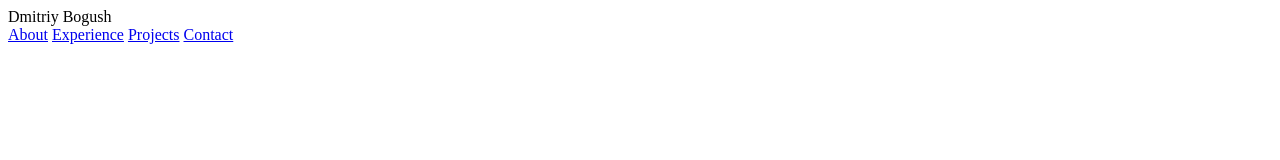
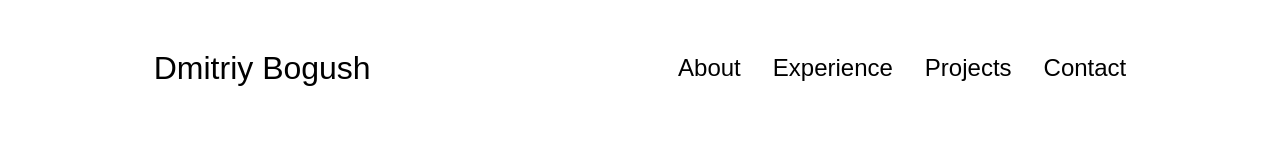
Before and after one commit to DmitriyBogush/DmitriyBogush.github.io, a plain HTML site: page index.html in a window 1280 px wide. Drawn offline with Linux system fonts and the light colour scheme.

Commit message:
Adding nav items

```diff
--- a/index.html
+++ b/index.html
@@ -1,20 +1,24 @@
  <!DOCTYPE html>
-<html>
+<html lang="en">
 <head>
+    <meta charset="UTF-8"/>
+    <meta http-equiv="X-UA-Compatible" content="IE=edge"/>
+    <meta name="viewport" content="width=device-width, initial-scale=1.0"/>
     <title>Dmitriy Bogush Portfolio</title>
-    <link rel="style" href="style.css"/>
+    <link rel="stylesheet" href="style.css"/>
 <head>
-
 <body>
-
-    <div>
     <nav id="Homepage-Nav">
         <div class="name">Dmitriy Bogush</div>
-        <a href="#about">About</a>
-        <a href="#Experience">Experience</a>
-        <a href="#Projects">Projects</a>
-        <a href="#Contact">Contact</a>
+        <div>
+            <ul class="nav-areas">
+                <li><a href="#about">About</a></li>
+                <li><a href="#experience">Experience</a></li>
+                <li><a href="#projects">Projects</a></li>
+                <li><a href="#contact">Contact</a></li>
+            </ul>
+        </div>
     </nav>
-    </div>
+
 </body>
 </html>
--- a/style.css
+++ b/style.css
@@ -22,6 +22,40 @@ a, .btn {
     transition: all 300ms ease;
 }
 
-nav, .nav-links {
+nav, .nav-areas {
     display: flex;
 }
+
+nav {
+    justify-content: space-around;
+    align-items: center;
+    height: 17vh;
+}
+
+.nav-areas {
+    gap: 2rem;
+    list-style: none;
+    font-size: 1.5rem;
+}
+
+a {
+    color: black;
+    text-decoration: none;
+    text-decoration-color: white;
+}
+
+a:hover {
+    color: grey;
+    text-decoration: underline;
+    text-underline-offset: 1rem;
+    text-decoration-color: rgb(181, 181, 181);
+}
+
+.name
+{
+    font-size: 2rem;
+}
+
+.name:hover {
+    cursor: default;
+}
```
